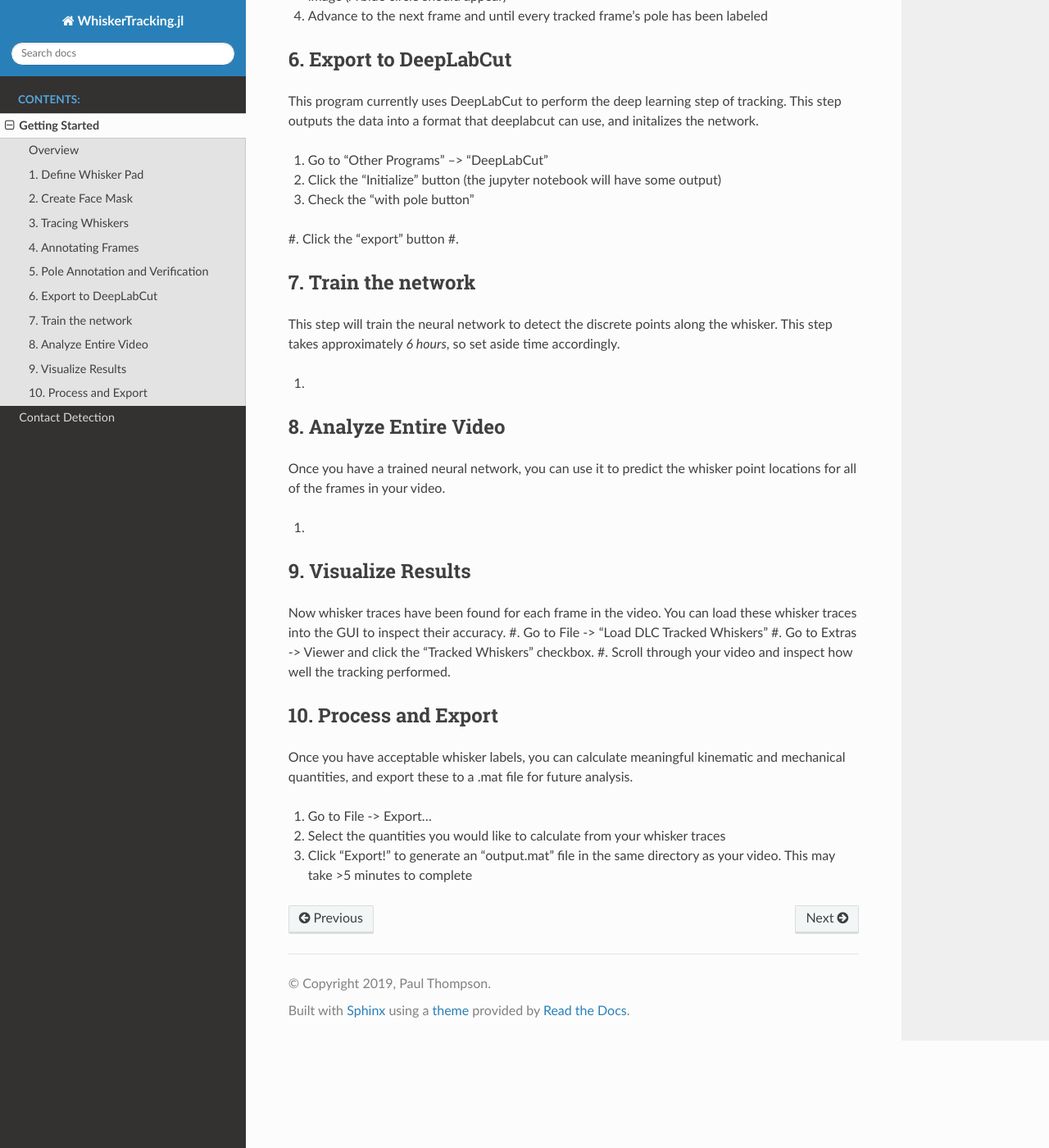
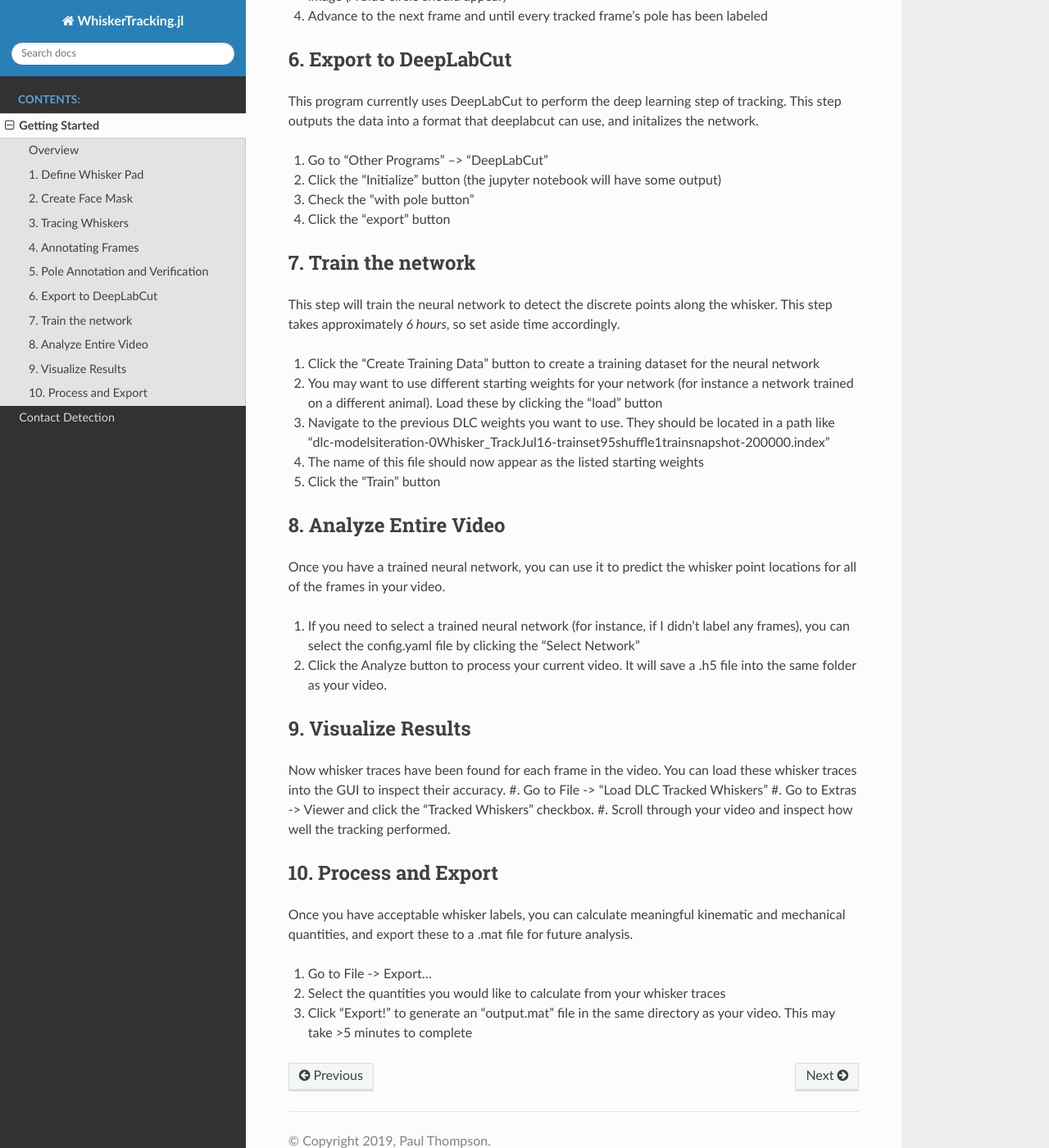
Before and after one commit to paulmthompson/WhiskerTracking.jl, a Sphinx documentation site: the page built from docs/Whisker_Tracking.rst, in a window 1280 px wide and 1400 px high, scrolled down 2767 px. Shown: the whole window at 82% size. Built offline with Sphinx 7.4.7 and the Read the Docs theme 2.0.0, drawn with Linux system fonts in a browser that asks for light colours.

Commit message:
can analyze videos

```diff
--- a/docs/Whisker_Tracking.rst
+++ b/docs/Whisker_Tracking.rst
@@ -121,7 +121,6 @@ outputs the data into a format that deeplabcut can use, and initalizes the netwo
 #. Click the "Initialize" button (the jupyter notebook will have some output)
 #. Check the "with pole button"
 #. Click the "export" button
-#.
 
 *********************
 7. Train the network
@@ -130,7 +129,11 @@ outputs the data into a format that deeplabcut can use, and initalizes the netwo
 This step will train the neural network to detect the discrete points along the whisker. This step takes approximately
 *6 hours*, so set aside time accordingly.
 
-#.
+#. Click the "Create Training Data" button to create a training dataset for the neural network
+#. You may want to use different starting weights for your network (for instance a network trained on a different animal). Load these by clicking the "load" button
+#. Navigate to the previous DLC weights you want to use. They should be located in a path like "dlc-models\iteration-0\Whisker_TrackJul16-trainset95shuffle1\train\snapshot-200000.index"
+#. The name of this file should now appear as the listed starting weights
+#. Click the "Train" button
 
 ***********************
 8. Analyze Entire Video
@@ -139,7 +142,8 @@ This step will train the neural network to detect the discrete points along the
 Once you have a trained neural network, you can use it to predict the whisker point locations for all of the frames
 in your video.
 
-#.
+#. If you need to select a trained neural network (for instance, if I didn't label any frames), you can select the config.yaml file by clicking the "Select Network"
+#. Click the Analyze button to process your current video. It will save a .h5 file into the same folder as your video.
 
 **********************
 9. Visualize Results
```
Also changed, not shown: 2 other files.
